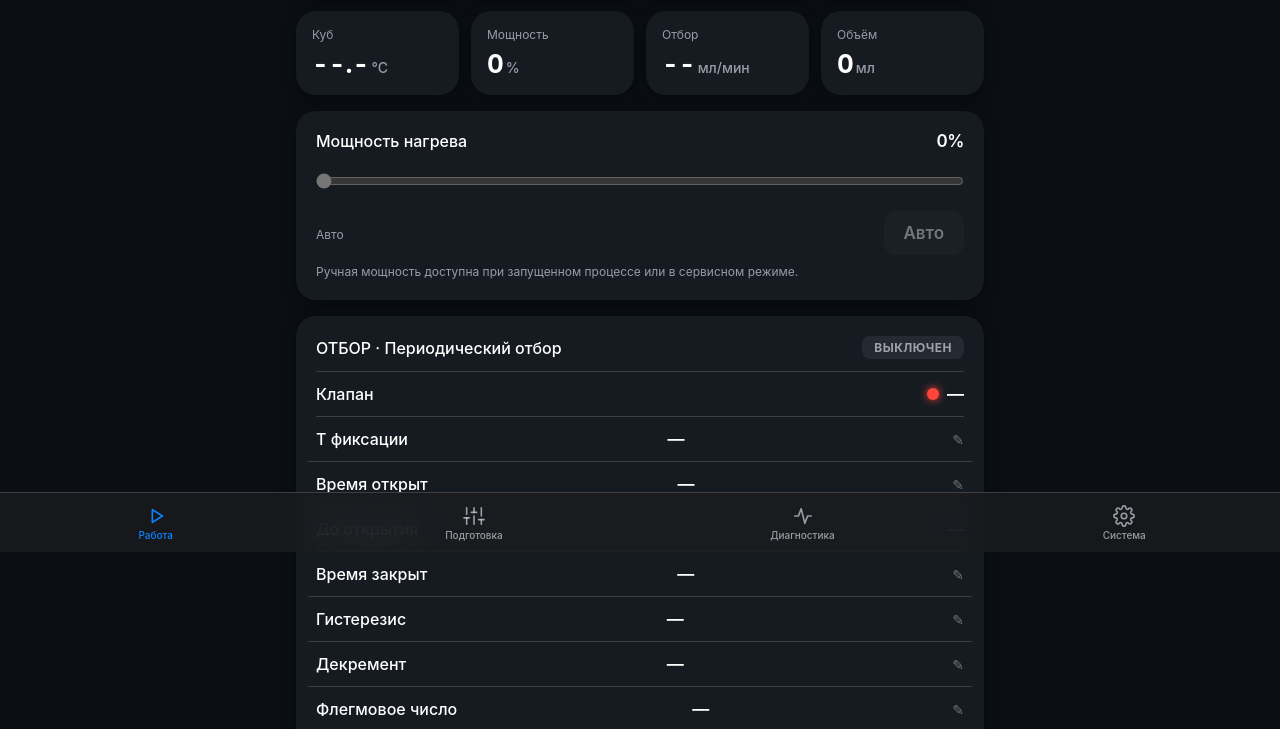
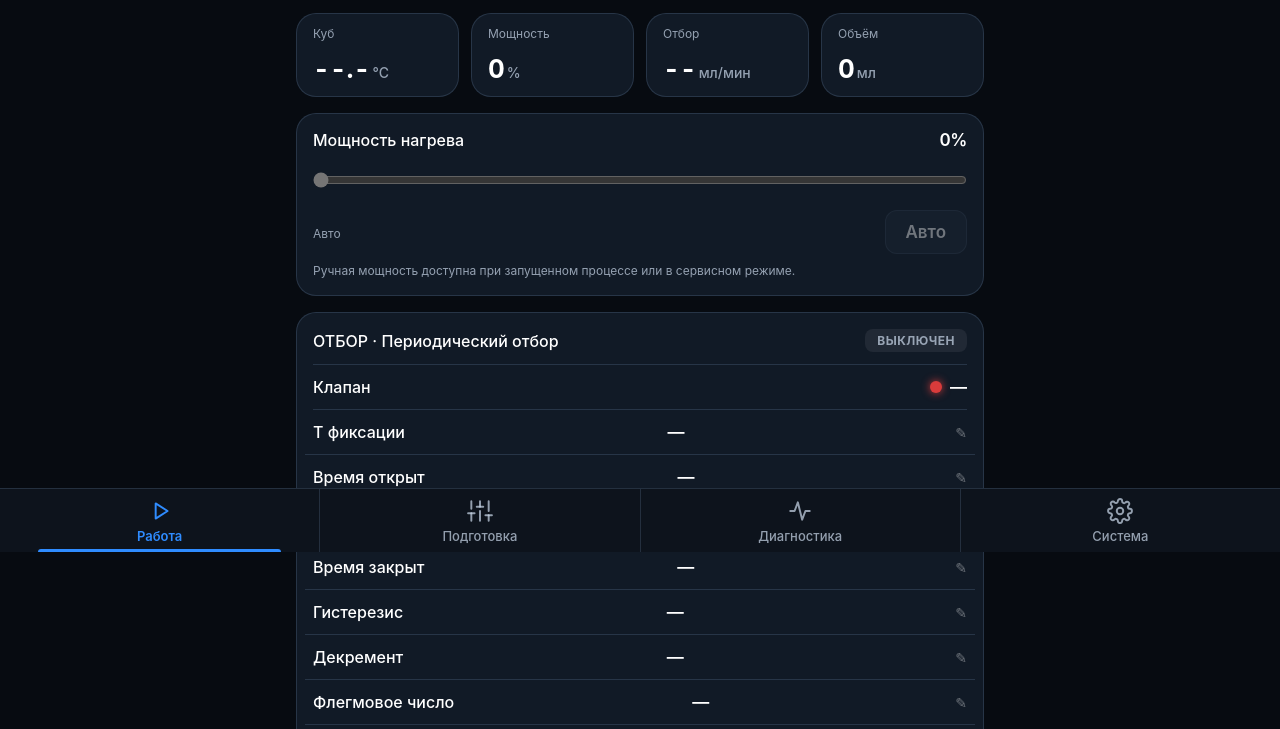
Before and after one commit to topsecret08/automatika_v2, a plain HTML site: page littlefs/index.html in a window 1280 px wide. Shown: the part 248-977 px from the top of the page. Drawn offline with Linux system fonts and the light colour scheme; no server answers.

Commit message:
Design part 1: dark navy palette, bottom nav, Android theme
- littlefs: tokens and components restyled toward the reference screens (solid navy bar, bordered cards, 4-tab bottom nav with active indicator).
- Android: AutomatikaTheme (dark color scheme shared with PWA) used in MainActivity.
- E2E: theme color assertion updated to the new background.

```diff
--- a/littlefs/css/components.css
+++ b/littlefs/css/components.css
@@ -11,10 +11,8 @@
   position: sticky;
   top: 0;
   z-index: 100;
-  background: var(--bg-card);
-  backdrop-filter: var(--glass-blur);
-  -webkit-backdrop-filter: var(--glass-blur);
-  border-bottom: 0.5px solid var(--separator);
+  background: var(--bg-bar);
+  border-bottom: 1px solid var(--card-border);
   padding-top: env(safe-area-inset-top);
 }
 .app-header-inner {
@@ -86,10 +84,11 @@
 /* Карточки                                                            */
 /* ------------------------------------------------------------------ */
 .card {
-  padding: var(--space-20);
+  padding: var(--space-16);
   border-radius: var(--radius-card);
   background: var(--bg-card-solid);
-  box-shadow: var(--glass-shadow);
+  border: 1px solid var(--card-border);
+  box-shadow: none;
   margin-bottom: var(--space-16);
   overflow: hidden;
 }
@@ -284,9 +283,9 @@
 }
 .kpi {
   background: var(--bg-card-solid);
+  border: 1px solid var(--card-border);
   border-radius: var(--radius-card);
-  box-shadow: var(--glass-shadow);
-  padding: var(--space-16);
+  padding: var(--space-12) var(--space-16);
   min-height: 84px;
   display: flex;
   flex-direction: column;
@@ -334,7 +333,8 @@
 .btn-primary { background: var(--accent); color: #fff; }
 .btn-danger  { background: var(--red); color: #fff; }
 .btn-secondary {
-  background: rgba(120, 120, 128, 0.12);
+  background: #1d2735;
+  border: 1px solid var(--card-border);
   color: var(--text-primary);
 }
 .btn-ghost {
@@ -568,34 +568,42 @@
   bottom: 0;
   left: 0;
   right: 0;
-  height: calc(var(--tap-target) + var(--space-16));
+  height: calc(64px + env(safe-area-inset-bottom));
   display: flex;
-  justify-content: space-around;
-  align-items: center;
-  background: var(--bg-card);
-  backdrop-filter: var(--glass-blur);
-  -webkit-backdrop-filter: var(--glass-blur);
-  border-top: 0.5px solid var(--separator);
+  align-items: stretch;
+  background: var(--bg-bar);
+  border-top: 1px solid var(--card-border);
   padding-bottom: env(safe-area-inset-bottom);
   z-index: 1000;
 }
 .tab-bar a {
+  flex: 1;
   display: flex;
   flex-direction: column;
   align-items: center;
-  gap: 2px;
-  font-size: 10px;
+  justify-content: center;
+  gap: 4px;
+  font-size: 13px;
   font-weight: 500;
   color: var(--text-secondary);
   text-decoration: none;
-  min-width: var(--tap-target);
-  min-height: var(--tap-target);
-  justify-content: center;
-  border-radius: var(--radius-btn);
+  position: relative;
+  border-left: 1px solid var(--card-border);
   -webkit-tap-highlight-color: transparent;
 }
-.tab-bar a.active { color: var(--accent); }
-.tab-bar svg { width: 22px; height: 22px; }
+.tab-bar a:first-child { border-left: none; }
+.tab-bar a.active { color: var(--accent); font-weight: 600; }
+.tab-bar a.active::after {
+  content: '';
+  position: absolute;
+  left: 12%;
+  right: 12%;
+  bottom: 0;
+  height: 3px;
+  border-radius: 3px 3px 0 0;
+  background: var(--accent);
+}
+.tab-bar svg { width: 26px; height: 26px; }
 
 /* ------------------------------------------------------------------ */
 /* Списки задач (меню)                                                 */
--- a/littlefs/css/tokens.css
+++ b/littlefs/css/tokens.css
@@ -26,18 +26,20 @@
                 "system font Text", "Inter", Roboto, sans-serif;
 
   /* Colors — Dark (основная тема) */
-  --bg-primary: #0b0f14;
-  --bg-card: rgba(28, 28, 30, 0.78);
-  --bg-card-solid: #161b22;
+  --bg-primary: #070b11;
+  --bg-bar: #0d131c;
+  --bg-card: #111a26;
+  --bg-card-solid: #111a26;
   --text-primary: #ffffff;
-  --text-secondary: rgba(235, 235, 245, 0.62);
-  --text-tertiary: rgba(235, 235, 245, 0.32);
-  --separator: rgba(84, 84, 88, 0.65);
-  --accent: #0a84ff;
+  --text-secondary: rgba(200, 214, 232, 0.72);
+  --text-tertiary: rgba(200, 214, 232, 0.42);
+  --separator: rgba(120, 150, 185, 0.22);
+  --card-border: rgba(120, 150, 185, 0.22);
+  --accent: #2f8cff;
   --accent-secondary: #5e5ce6;
-  --red: #ff453a;
-  --orange: #ff9f0a;
-  --green: #30d158;
+  --red: #d93b3b;
+  --orange: #f5a524;
+  --green: #2ecc71;
   --yellow: #ffd60a;
 
   /* Glass */
--- a/littlefs/index.html
+++ b/littlefs/index.html
@@ -3,7 +3,7 @@
 <head>
   <meta charset="utf-8">
   <meta name="viewport" content="width=device-width, initial-scale=1, viewport-fit=cover">
-  <meta name="theme-color" content="#0b0f14">
+  <meta name="theme-color" content="#070b11">
   <meta name="color-scheme" content="dark">
   <meta name="description" content="Automatika — управление ректификацией и дистилляцией">
   <meta name="mobile-web-app-capable" content="yes">
```
Also changed, not shown: 4 other files.
